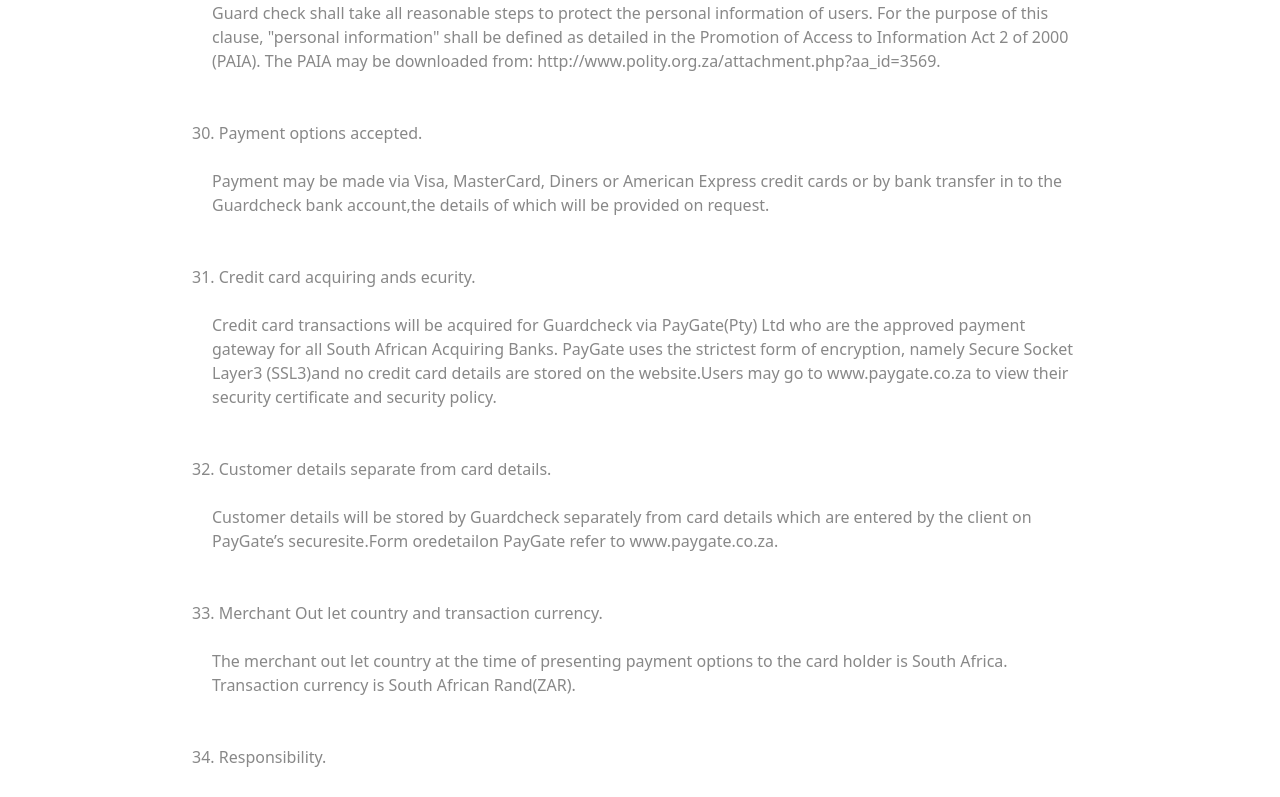
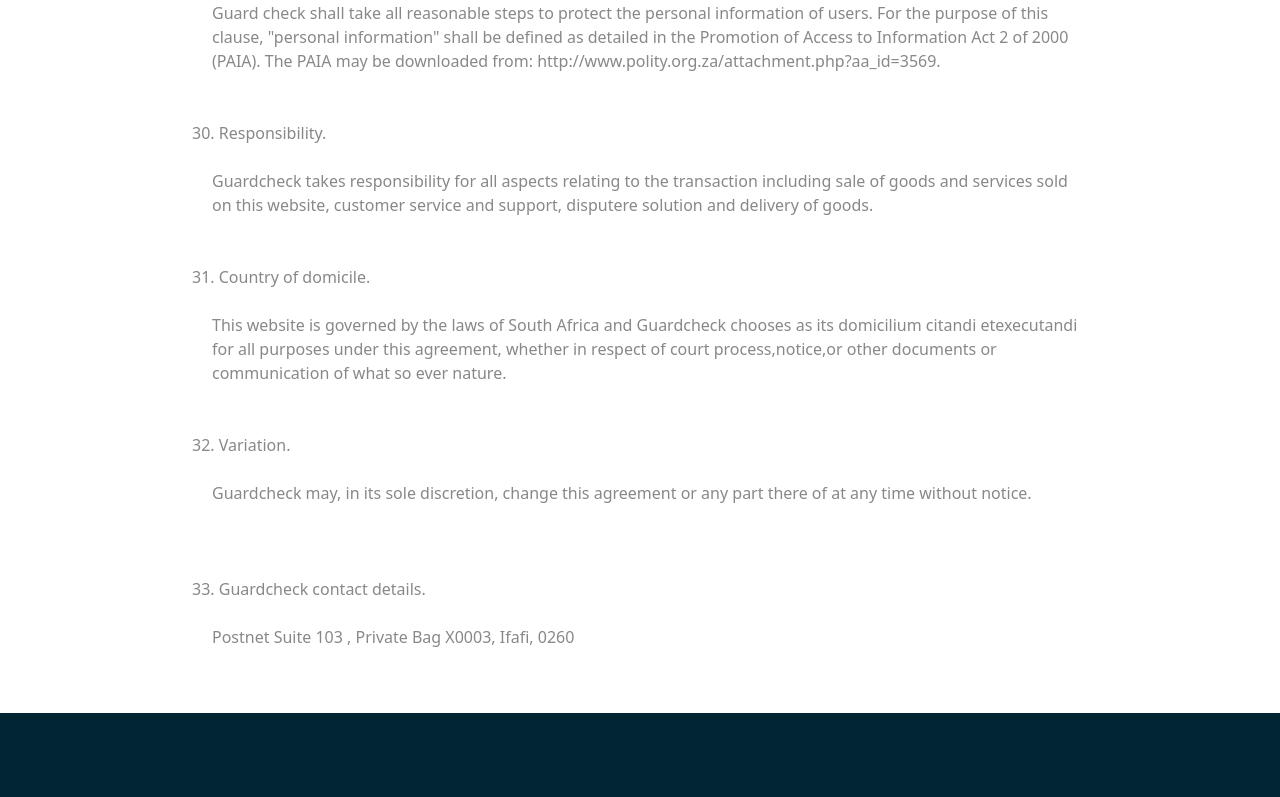
Before and after one commit to Bluntsheep/guardcheck, a Next.js app: page /terms in a window 1280 px wide. Shown: the part 5380-6177 px from the top of the page. Built offline with nearby package versions, Linux system fonts and the light colour scheme.

Commit message:
Updated Text

```diff
--- a/app/page.js
+++ b/app/page.js
@@ -10,7 +10,6 @@
     <div>
       <Menubar />
       <div className="flex flex-col items-center justify-center  py-18 bg-[#F9F9F9">
-        <Image src="/labournet.png" alt="" width={300} height={2000} />
         <p className=" text-3xl  md:text-5xl font-bold mt-8">
           Welcome to Guard Check
         </p>
--- a/app/terms/page.js
+++ b/app/terms/page.js
@@ -253,8 +253,7 @@
           9. Description of main characteristics of the service/s offered by
           GUARDCHECK (View Brochures -Hyperlink)
           <br />
-          10. Manner of payment: electronically by credit card, electronic bank
-          transfer, direct bank deposit or cheque;
+          10. Manner of payment: electronic bank transfer, direct bank deposit;
           <br />
           11. The terms of the agreement: The terms of the Agreement between the
           USER and GUARDCHECK is governed by these terms, the application form
@@ -354,40 +353,7 @@
           http://www.polity.org.za/attachment.php?aa_id=3569.`}
         </p>
         <p></p>
-        <p className="m-0">30. Payment options accepted.</p>
-        <p className="ml-5">
-          Payment may be made via Visa, MasterCard, Diners or American Express
-          credit cards or by bank transfer in to the Guardcheck bank account,the
-          details of which will be provided on request.
-        </p>
-        <p></p>
-        <p className="m-0">31. Credit card acquiring ands ecurity.</p>
-        <p className="ml-5">
-          Credit card transactions will be acquired for Guardcheck via
-          PayGate(Pty) Ltd who are the approved payment gateway for all South
-          African Acquiring Banks. PayGate uses the strictest form of
-          encryption, namely Secure Socket Layer3 (SSL3)and no credit card
-          details are stored on the website.Users may go to www.paygate.co.za to
-          view their security certificate and security policy.
-        </p>
-        <p></p>
-        <p className="m-0">32. Customer details separate from card details.</p>
-        <p className="ml-5">
-          Customer details will be stored by Guardcheck separately from card
-          details which are entered by the client on PayGate’s securesite.Form
-          oredetailon PayGate refer to www.paygate.co.za.
-        </p>
-        <p></p>
-        <p className="m-0">
-          33. Merchant Out let country and transaction currency.
-        </p>
-        <p className="ml-5">
-          The merchant out let country at the time of presenting payment options
-          to the card holder is South Africa. Transaction currency is South
-          African Rand(ZAR).
-        </p>
-        <p></p>
-        <p className="m-0">34. Responsibility.</p>
+        <p className="m-0">30. Responsibility.</p>
         <p className="ml-5">
           Guardcheck takes responsibility for all aspects relating to the
           transaction including sale of goods and services sold on this website,
@@ -395,7 +361,7 @@
           goods.
         </p>
         <p></p>
-        <p className="m-0">35. Country of domicile.</p>
+        <p className="m-0">31. Country of domicile.</p>
         <p className="ml-5">
           This website is governed by the laws of South Africa and Guardcheck
           chooses as its domicilium citandi etexecutandi for all purposes under
@@ -403,14 +369,14 @@
           documents or communication of what so ever nature.
         </p>
         <p></p>
-        <p className="m-0">36. Variation.</p>
+        <p className="m-0">32. Variation.</p>
         <p className="ml-5">
           Guardcheck may, in its sole discretion, change this agreement or any
           part there of at any time without notice.
         </p>
         <p></p>
         <p></p>
-        <p className="m-0">37. Guardcheck contact details.</p>
+        <p className="m-0">33. Guardcheck contact details.</p>
         <p className="ml-5">
           Postnet Suite 103 , Private Bag X0003, Ifafi, 0260
         </p>
```
